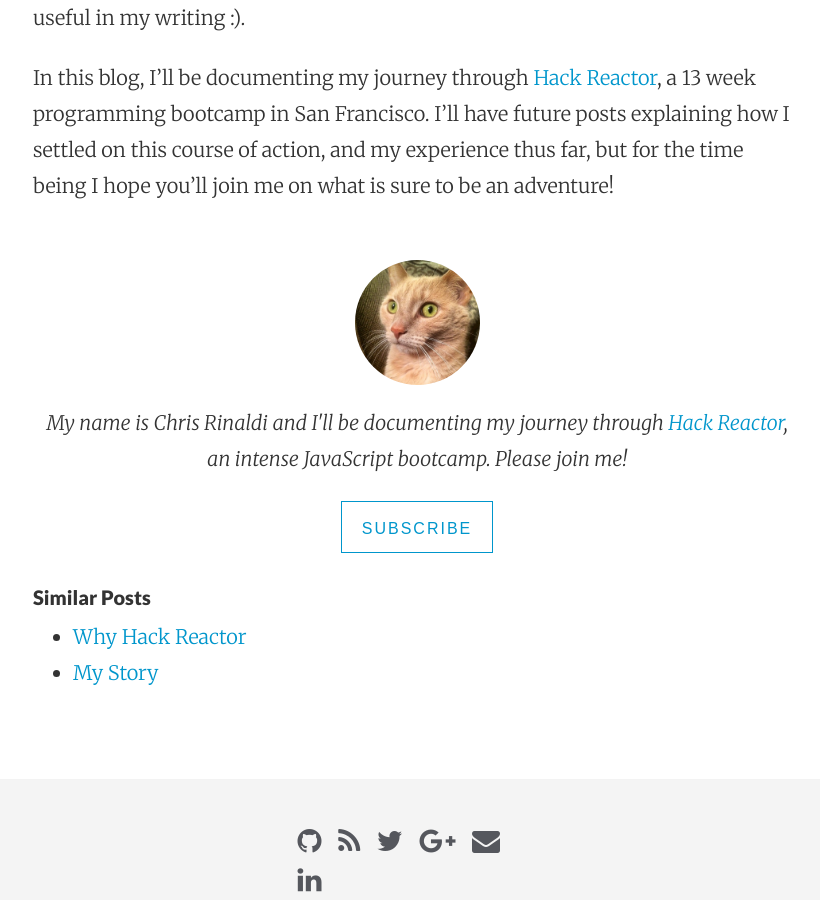
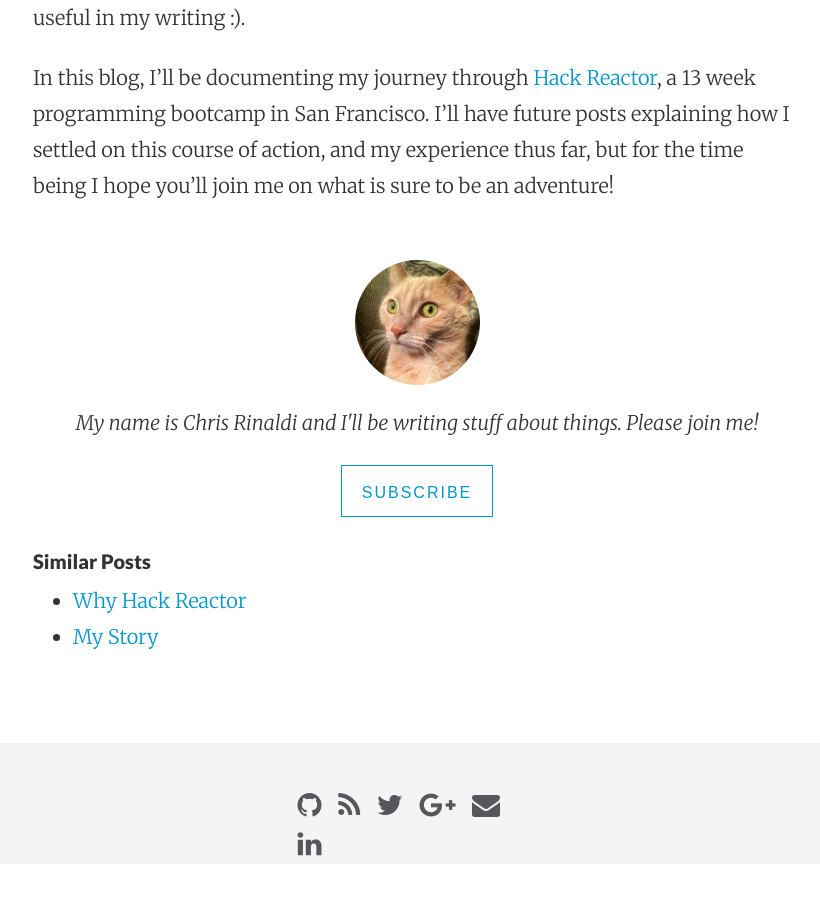
Before and after one commit to jrmatos/cgrinaldi.github.io, a Jekyll site: the page built from _posts/2014-12-21-the-beginning.markdown, in a window 1280 px wide and 900 px high, scrolled down 783 px. Shown: the whole window, without its empty margins (223-1043 px from the left). Built offline with Jekyll 4.4.1, drawn with Linux system fonts in a browser that asks for light colours; nearby versions of some CDN libraries; comment, search, counter and statistics services are not loaded; after the commit the page ends 1647 px from its top, so only the background shows below that.

Commit message:
Update footer

```diff
--- a/_includes/post_footer.html
+++ b/_includes/post_footer.html
@@ -1,7 +1,7 @@
 <div class="py2 post-footer">
   <img src="/images/me.jpeg" alt="Miagola Rinaldi" class="avatar" />
   <p>
-    My name is Chris Rinaldi and I'll be documenting my journey through <a href="http://www.hackreactor.com">Hack Reactor</a>, an intense JavaScript bootcamp. Please join me!
+    My name is Chris Rinaldi and I'll be writing stuff about things. Please join me!
   </p>
   <div id="subscribe"><a target="_blank" href="http://eepurl.com/bach_P">Subscribe</a></div>
 </div>
```
